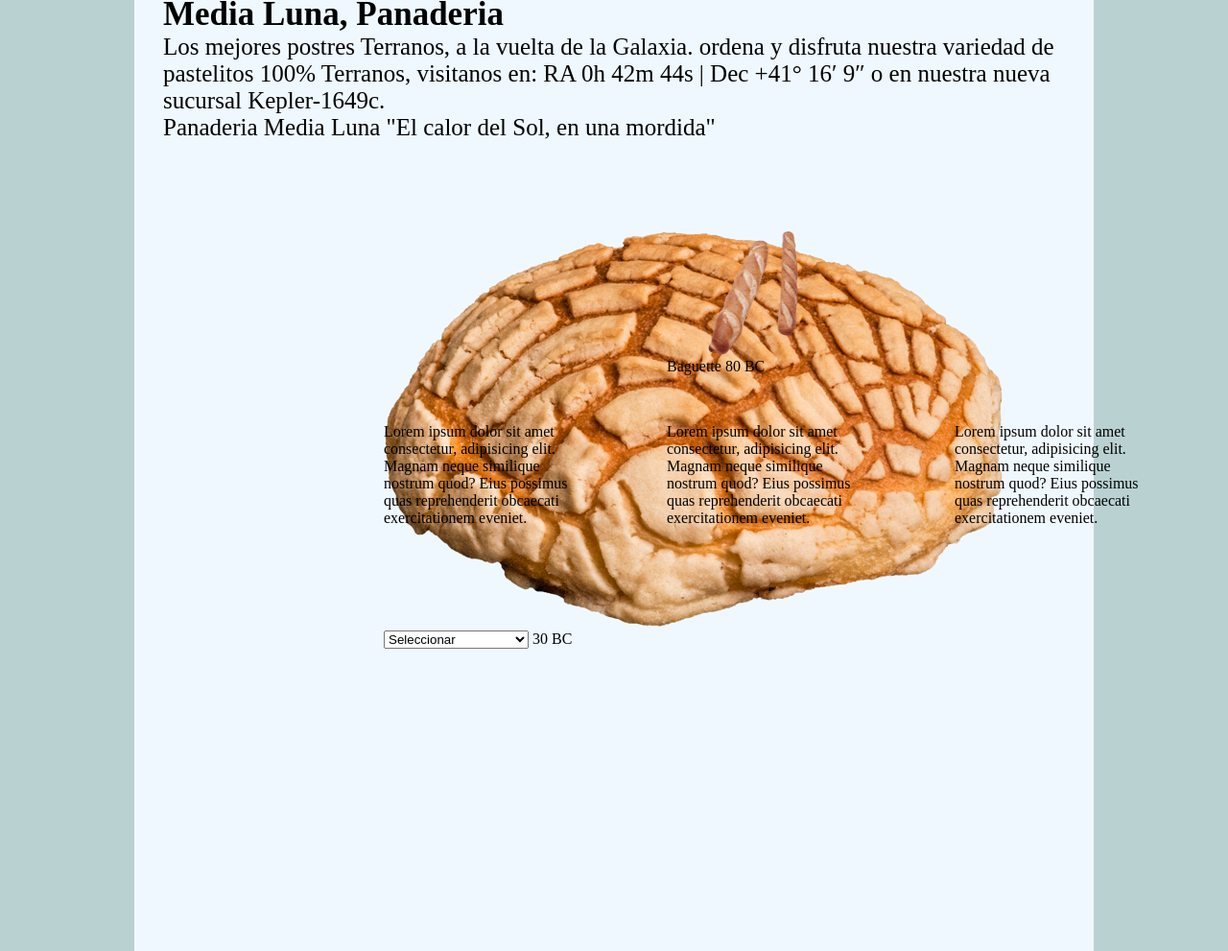
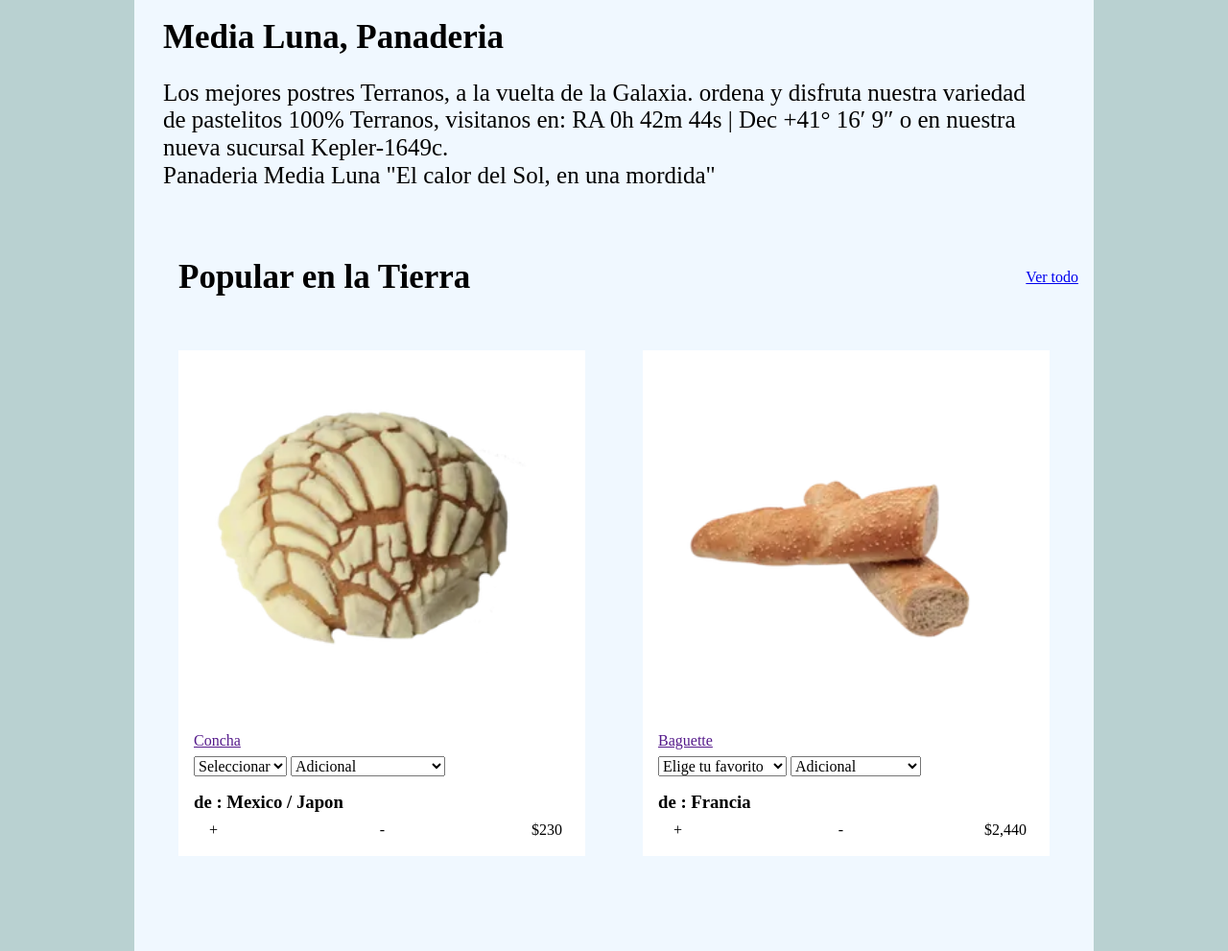
Before and after one commit to CristhianRos/html_bakery, a plain HTML site: page index.html in a window 1280 px wide. Shown: the part 509-1500 px from the top of the page at 96% size. Drawn offline with Linux system fonts and the light colour scheme.

Commit message:
adicionales

```diff
--- a/css/style.css
+++ b/css/style.css
@@ -1,15 +1,46 @@
 *{
-    margin: 0;
-    padding: 0;
+  margin: 0;
+  padding: 0;
+  outline: none;
+  box-sizing: border-box;
 }
 html {
     background-color: rgb(185, 209, 209);
+      line-height: 1.15;
+      -webkit-text-size-adjust: 100%;
 }
 body{
     width : 1000px;
     height: 1500px;
     margin: auto;
     background-color: aliceblue;
+}
+.logo img {
+  width: 100%;
+  max-width: 14.5rem;
+}
+main{
+  display: block;
+}
+h1 {
+  font-size: 2em;
+  margin: 0.67em 0;
+}
+a {
+  background-color: transparent;
+}
+img {
+  border-style: none;
+}
+button,
+input,
+optgroup,
+select,
+textarea {
+  font-family: inherit;
+  font-size: 100%;
+  line-height: 1.15;
+  margin: 0;
 }
 .header__container {
     width: 1000px;
@@ -63,52 +94,81 @@ body{
     font-size: 25px;
     padding: top 30px;
     padding-left: 30px;
+  }
 
+.medium,
+.large {
+  display: none;
+}
 
+  .categories {
+    padding: 3rem 1rem;
   }
-  .c1{
-    width: 200px;
-    height: 200px;
-    position: absolute;
-    top: 750px;
-    left: 400px;
+
+  .category-head {
+    display: flex;
+    align-items: center;
+    justify-content: space-between;
+    margin-bottom: 2rem !important;
   }
-  .c2{
-    width: 200px;
-    height: 200px;
-    position: absolute;
-    top: 750px;
-    left: 695px;
+
+  .sub-category {
+    display: inline-block;
+    margin-left: 1rem;
   }
-  .c3{
-    width: 200px;
-    height: 200px;
-    position: absolute;
-    top: 750px;
-    left: 995px;
+
+  .items {
+    display: flex;
+    justify-content: space-around;
   }
-  .c4{
-    width: 200px;
-    height: 200px;
-    position: absolute;
-    top: 950px;
-    left: 400px;
+
+  .item-card {
+    padding: 1rem;
+    flex: 1 1 auto;
+    margin: 0 0.8rem;
+    max-width: 26.5rem;
+    background-color: #fff;
   }
-  .c5{
-    width: 200px;
-    height: 200px;
-    position: absolute;
-    top: 950px;
-    left: 695px;
+
+  .item-img-wrapper {
+    position: relative;
+    margin: 0.1rem auto;
   }
-  .c6{
-    width: 200px;
-    height: 200px;
-    position: absolute;
-    top: 950px;
-    left: 995px;
+
+  .item-img, .ad-img {
+    width: 90%;
+    height: auto;
+    object-fit: cover;
   }
-  .imgs1{
-    width: 90%;
-    height: 64%;
+
+  .item-name {
+    margin-top: 1.5rem;
   }
+
+  .item-stock, .real-price, .promo-price {
+    margin-top: 0.4rem;
+  }
+
+  .item-location {
+    margin-top: 1rem;
+  }
+
+  .item-controls {
+    display: flex;
+    justify-content: space-between;
+    align-items: center;
+    margin-top: 0.5rem;
+  }
+
+  .item-add-btn {
+    padding: 0.1rem 1rem;
+  }
+
+  .real-price {
+    padding-right: 0.5rem;
+    margin: 0;
+  }
+
+  .promo-price {
+    margin: 0;
+  }
--- a/index.html
+++ b/index.html
@@ -1,5 +1,6 @@
 <!DOCTYPE html>
 <html lang="en">
+
 <head>
     <meta charset="UTF-8">
     <meta http-equiv="X-UA-Compatible" content="IE=edge">
@@ -8,6 +9,7 @@
     <link rel="stylesheet" href="css/style.css">
 
 </head>
+
 <body>
     <header id="inicio">
         <nav class="header header__container">
@@ -35,43 +37,86 @@
             Panaderia Media Luna "El calor del Sol, en una mordida"
         </article>
     </main>
-    <div class="main">
-        <div class="c1">
-            <img src="img/pan blanco.png" class="imgs">
-            <select name="concha" id="concha">
+    <section class="categories">
+        <div class="category-head ">
+            <h1 class="category-heading ">
+                Popular en la Tierra
+            </h1>
+            <a href="#" class="view-all">Ver todo</a>
+        </div>
+        <div class="items footer-width-breaks">
+            <div class="item-card">
+                <figure class="item-img-wrapper">
+                    <img src="img/pan blanco.webp" alt="" class="item-img">
+                </figure>
+                <p class="item-name">
+                    <a href="">Concha</a>
+                </p>
+                <select class="item-stock">
                     <option value="0">Seleccionar</option>
-            <option value="1">Concha Blanca</option>
-            <option value="2">Concha de Chocolate</option>
-            <option value="3">Concha de Fresa</option>
+                    <option value="1">Chocolate</option>
+                    <option value="2">Fresa</option>
+                    <option value="3">Vainilla</option>
+                    <option value="4">Cocoa</option>
                 </select>
-            <label for="price">30 BC</label>
+                <select class="item-stock">
+                    <option value="0">Adicional</option>
+                    <option value="1">Reyeno de Manjar</option>
+                    <option value="2">Chispas de Chocolate</option>
+                    <option value="3">Chispas de colores</option>
+                    <option value="4">Nutella</option>
+                    <option value="5">Dulce de Leche</option>
+                </select>
+                <h3 class="item-location">
+                    de : Mexico / Japon
+                </h3>
+                <div class="item-controls">
+                    <div class="item-add-btn">+</div>
+                    <div class="item-add-btn">-</div>
+                    <p class="item-price">
+                        <spam class="real-price">$230</spam>
+
+                    </p>
                 </div>
-        <div class="c2">
-            <img src="/img/baguette.png" class="imgs1">
-            Baguette
-            <label for="price">80 BC</label>
             </div>
-        <div class="c3">
+            <div class="item-card">
+                <figure class="item-img-wrapper">
+                    <img src="img/baguette.webp" alt="" class="item-img">
+                </figure>
+                <p class="item-name">
+                    <a href="">Baguette</a>
+                </p>
+                <select class="item-stock">
+                    <option value="0">Elige tu favorito</option>
+                    <option value="1">Sin Preparar</option>
+                    <option value="2">Estilo Vietnamita</option>
+                    <option value="3">Con Peperoni</option>
+                    <option value="4">Huevo y Queso</option>
+                </select>
+                <select class="item-stock">
+                    <option value="0">Adicional</option>
+                    <option value="1">Porción de Queso</option>
+                    <option value="2">Jamon</option>
+                    <option value="3">Cebolla</option>
+                </select>
+                <h3 class="item-location">
+                    de : Francia
+                </h3>
+                <div class="item-controls">
+                    <div class="item-add-btn">+</div>
+                    <div class="item-add-btn">-</div>
+                    <p class="item-price">
+                        <spam class="real-price">$2,440</spam>
+                    </p>
+                </div>
+            </div>
 
         </div>
-        <div class="c4">
-            Lorem ipsum dolor sit amet consectetur, adipisicing elit. Magnam
-            neque similique nostrum quod? Eius possimus quas reprehenderit obcaecati
-            exercitationem eveniet.
-        </div>
-        <div class="c5">
-            Lorem ipsum dolor sit amet consectetur, adipisicing elit. Magnam
-            neque similique nostrum quod? Eius possimus quas reprehenderit obcaecati
-            exercitationem eveniet.
-        </div>
-        <div class="c6">
-            Lorem ipsum dolor sit amet consectetur, adipisicing elit. Magnam
-            neque similique nostrum quod? Eius possimus quas reprehenderit obcaecati
-            exercitationem eveniet.
-        </div>
-    </div>
+
+    </section>
 
     <footer></footer>
 
 </body>
+
 </html>
```
Also changed, not shown: img/baguette.png (deleted), img/baguette.webp (added), img/pan blanco.png (deleted), img/pan blanco.webp (added). Lines whose indentation alone changed are shown as unchanged.
